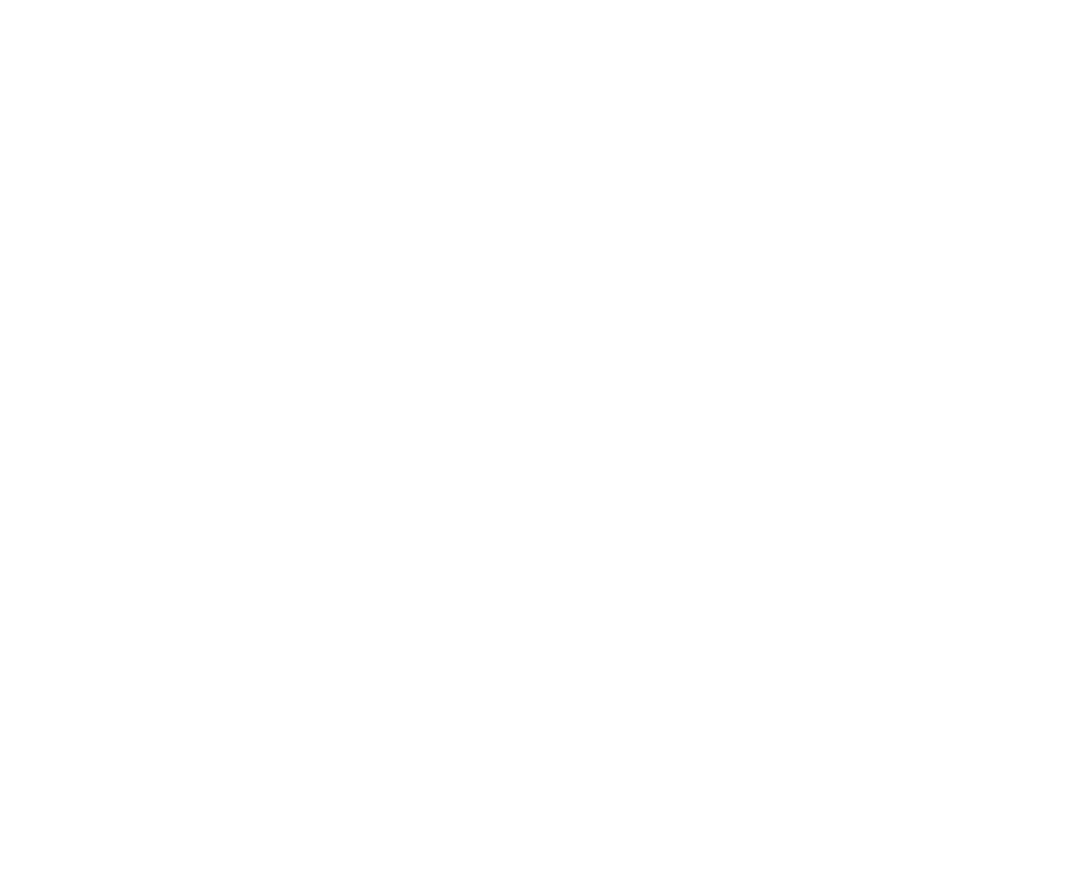
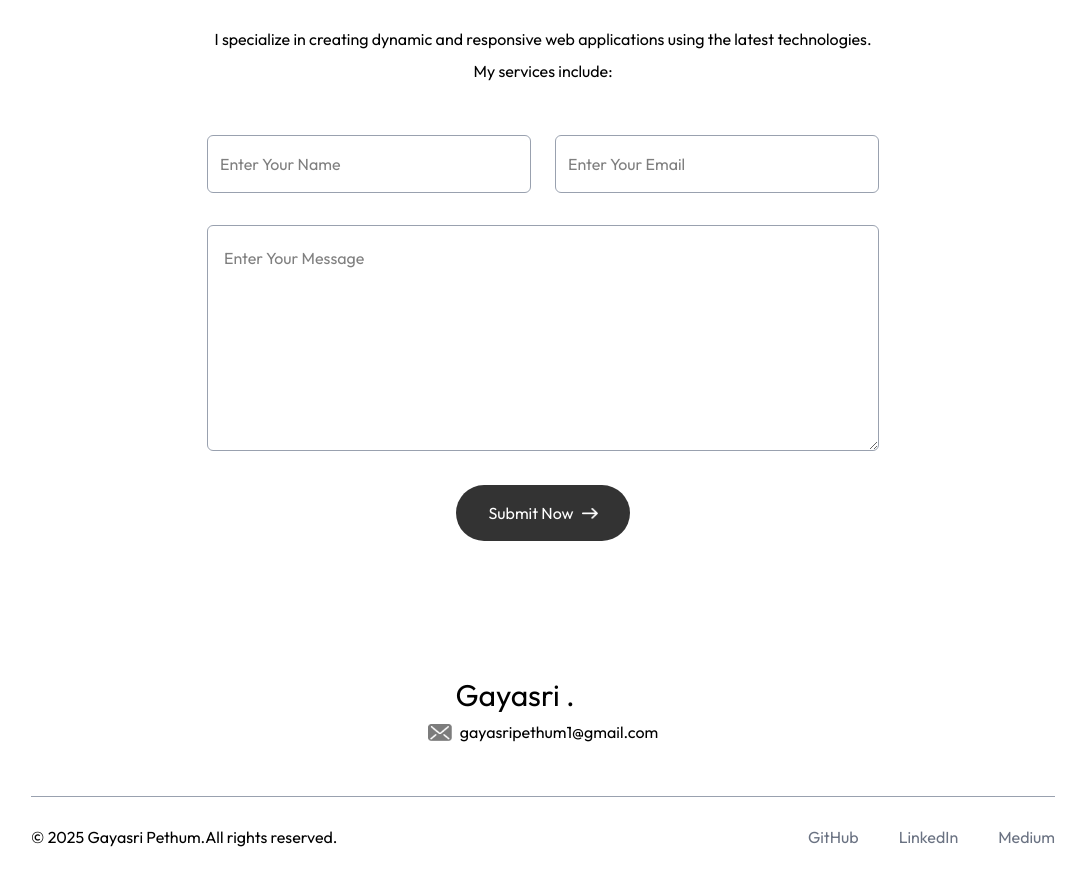
Before and after one commit to Gayasri72/My--portfolio, a Next.js app: page / in a window 1280 px wide. Shown: the part 3024-3901 px from the top of the page, without its empty margins (97-1182 px from the left). Before the commit the page ends 2935 px from the top, so only its background shows below. Built offline with nearby package versions, Linux system fonts and the light colour scheme; a web font is replaced by a local one.

Commit message:
complete footer section

```diff
--- a/app/layout.js
+++ b/app/layout.js
@@ -20,7 +20,7 @@
   return (
     <html lang="en" className="scroll-smooth">
       <body
-        className={`${outfit.className} ${ovo.className} antialiased leading-8 overflow-x-hidden`}
+        className={`${outfit.className} ${ovo.className} antialiased leading-8 overflow-x-hidden dark:bg-dark-theme dark:text-white`}
       >
         {children}
       </body>
--- a/app/page.js
+++ b/app/page.js
@@ -1,20 +1,45 @@
 "use client";
 import About from "@/components/About";
 import Contact from "@/components/Contact";
+import Footer from "@/components/Footer";
 import Header from "@/components/Header";
 import Navbar from "@/components/Navbar";
 import Services from "@/components/Services";
 import Work from "@/components/Work";
+import { useEffect, useState } from "react";
 
 export default function Home() {
+  const [isDarkMode, setIsDarkMode] = useState(false);
+  useEffect(() => {
+    if (
+      localStorage.theme === "dark" ||
+      (!("theme" in localStorage) &&
+        window.matchMedia("(prefers-color-scheme: dark)").matches)
+    ) {
+      setIsDarkMode(true);
+    } else {
+      setIsDarkMode(false);
+    }
+  }, []);
+  useEffect(() => {
+    if (isDarkMode) {
+      document.documentElement.classList.add("dark");
+      localStorage.theme = "dark";
+    } else {
+      document.documentElement.classList.remove("dark");
+      localStorage.theme = "";
+    }
+  }, [isDarkMode]);
+
   return (
     <>
-      <Navbar />
-      <Header />
-      <About />
-      <Services />
-      <Work />
-      <Contact />
+      <Navbar isDarkMode={isDarkMode} setIsDarkMode={setIsDarkMode} />
+      <Header  isDarkMode={isDarkMode} />
+      <About   isDarkMode={isDarkMode}/>
+      <Services  isDarkMode={isDarkMode} />
+      <Work   isDarkMode={isDarkMode}/>
+      <Contact  isDarkMode={isDarkMode} />
+      <Footer  isDarkMode={isDarkMode} />
     </>
   );
 }
--- /dev/null
+++ b/components/Blog.jsx
@@ -0,0 +1,16 @@
+import React from "react";
+
+const Blog = () => {
+  return (
+    <div id="blog" className="w-full px-[12%] py-10 scroll-my-20">
+      <h4 className="text-center mb-2 text-lg font-Ovo">My Portfolio</h4>
+      <h2 className="text-center text-5xl font-Ovo">My Latest Works</h2>
+      <p className="text-center max-w-2xl mx-auto mt-5 mb-12 font-Ovo">
+        I specialize in creating dynamic and responsive web applications using
+        the latest technologies. My services include:
+      </p>
+    </div>
+  );
+};
+
+export default Blog;
--- a/components/Contact.jsx
+++ b/components/Contact.jsx
@@ -1,9 +1,79 @@
-import React from 'react'
+import { assets } from "@/assets/assets";
+import Image from "next/image";
+import React, { useState } from "react";
 
 const Contact = () => {
+      const [result, setResult] = useState("")
+
+  const onSubmit = async (event) => {
+    event.preventDefault();
+    setResult("Sending....");
+    const formData = new FormData(event.target);
+
+    formData.append("access_key", "fbc30ede-f871-4e5d-a1bd-8c42ea312b69");
+
+    const response = await fetch("https://api.web3forms.com/submit", {
+      method: "POST",
+      body: formData
+    });
+
+    const data = await response.json();
+
+    if (data.success) {
+      setResult("Form Submitted Successfully");
+      event.target.reset();
+    } else {
+      console.log("Error", data);
+      setResult(data.message);
+    }
+  };
   return (
-    <div>Contact</div>
-  )
-}
+    <div
+      id="contact"
+      className='w-full px-[12%] py-10 scroll-my-20 bg-[url("/footer-bg-color.png")] bg-no-repeat bg-center bg-[length:90%_auto]'
+    >
+      <h4 className="text-center mb-2 text-lg font-Ovo">Connect With Me</h4>
+      <h2 className="text-center text-5xl font-Ovo">Get In Touch</h2>
+      <p className="text-center max-w-2xl mx-auto mt-5 mb-12 font-Ovo">
+        I specialize in creating dynamic and responsive web applications using
+        the latest technologies. My services include:
+      </p>
+      <form onSubmit={onSubmit} className="max-w-2xl mx-auto">
+        <div className="grid grid-cols-auto gap-6 mt-10 mb-8">
+          <input
+            type="text"
+            placeholder="Enter Your Name"
+            required
+            className="flex-1 p-3 outline-none border-[0.5px] border-gray-400 rounded-md bg-white" name='name'
+          />
+          <input
+            type="email"
+            placeholder="Enter Your Email"
+            required
+            className="flex-1 p-3 outline-none border-[0.5px] border-gray-400 rounded-md bg-white" name='email'
+          />
+        </div>
+        <textarea
+          rows="6"
+          placeholder="Enter Your Message"
+          required
+          className="w-full p-4 outline-none border-[0.5px] border-gray-400 rounded-md bg-white mb-6" name='message'
+        ></textarea>
+        <button
+          type="submit"
+          className="py-3 px-8 w-max flex items-center justify-between gap-2 bg-black/80 text-white rounded-full mx-auto hover:bg-black duration-500"
+        >
+          Submit Now
+          <Image
+            src={assets.right_arrow_white}
+            alt="send-icon"
+            className="w-4"
+          />
+        </button>
+        <p className="mt-4">{result}</p>
+      </form>
+    </div>
+  );
+};
 
-export default Contact
+export default Contact;
--- /dev/null
+++ b/components/Footer.jsx
@@ -0,0 +1,42 @@
+import { assets } from "@/assets/assets";
+import Image from "next/image";
+import React from "react";
+
+const Footer = () => {
+  return (
+    <div className="mt-20">
+      <div className="text-center">
+        <a href="#top" className="text-3xl  cursor-pointer mr-14">
+          Gayasri .
+        </a>
+        <div className="w-max flex items-center gap-2 mx-auto">
+          <Image src={assets.mail_icon} alt="mail-icon" className="w-6" />
+          gayasripethum1@gmail.com
+        </div>
+      </div>
+
+      <div className="text-center sm:flex items-center justify-between border-t border-gray-400 mx-[10%] mt-12 py-6">
+        <p>© 2025 Gayasri Pethum.All rights reserved.</p>
+        <ul className="flex items-center gap-10 justify-center mt-4 sm:mt-0">
+          <li>
+            <a target="_blank" href="https://github.com/Gayasri72" className="text-gray-500 hover:underline">
+              GitHub
+            </a>
+          </li>
+          <li>
+            <a target="_blank" href="https://www.linkedin.com/in/gayasri-pethum-123456789/" className="text-gray-500 hover:underline">
+              LinkedIn
+            </a>
+          </li>
+          <li>
+            <a target="_blank" href="https://medium.com/@gayasripethum1" className="text-gray-500 hover:underline">
+              Medium
+            </a>
+          </li>
+        </ul>
+      </div>
+    </div>
+  );
+};
+
+export default Footer;
--- a/components/Navbar.jsx
+++ b/components/Navbar.jsx
@@ -1,7 +1,7 @@
 import React, { useEffect, useRef, useState } from "react";
 import Image from "next/image";
 import { assets } from "@/assets/assets";
-const Navbar = () => {
+const Navbar = ({isDarkMode, setIsDarkMode}) => {
   const [isScroll, setIsScroll] = useState(false);
   const sideMenuRef = useRef();
   const openMenu = () => {
@@ -22,7 +22,7 @@
   }, []);
   return (
     <>
-      <div className="fixed top-0 right-0 w-11/12 -z-10 translate-y-[-80%]">
+      <div className="fixed top-0 right-0 w-11/12 -z-10 translate-y-[-80%] dark:hidden">
         <Image src={assets.header_bg_color} alt="header" className="w-full " />
       </div>
       <nav className={`w-full fixed px-5 lg:px-8 xl:px-[8%] py-4 flex items-center justify-between z-50 ${isScroll ? "bg-white bg-opacity-50 backdrop-blur-lg shadow-sm" : ""}`}>
@@ -62,8 +62,8 @@
           </li>
         </ul>
         <div className="flex items-center gap-4">
-          <button>
-            <Image src={assets.moon_icon} alt="icon" className="w-6" />
+          <button onClick={() => setIsDarkMode((prev) => !prev)}>
+            <Image src={isDarkMode ? assets.sun_icon : assets.moon_icon} alt="icon" className="w-6" />
           </button>
           <a
             href="#contact"
--- /dev/null
+++ b/tailwind.config.mjs
@@ -0,0 +1,11 @@
+/** @type {import('tailwindcss').Config} */
+const config = {
+  content: [
+    "./pages/**/*.{js,ts,jsx,tsx,mdx}",
+    "./components/**/*.{js,ts,jsx,tsx,mdx}",
+    "./app/**/*.{js,ts,jsx,tsx,mdx}",
+  ],
+  darkMode: "selector",
+};
+
+export default config;
```
Also changed, not shown: app/globals.css (line endings or trailing spaces).
